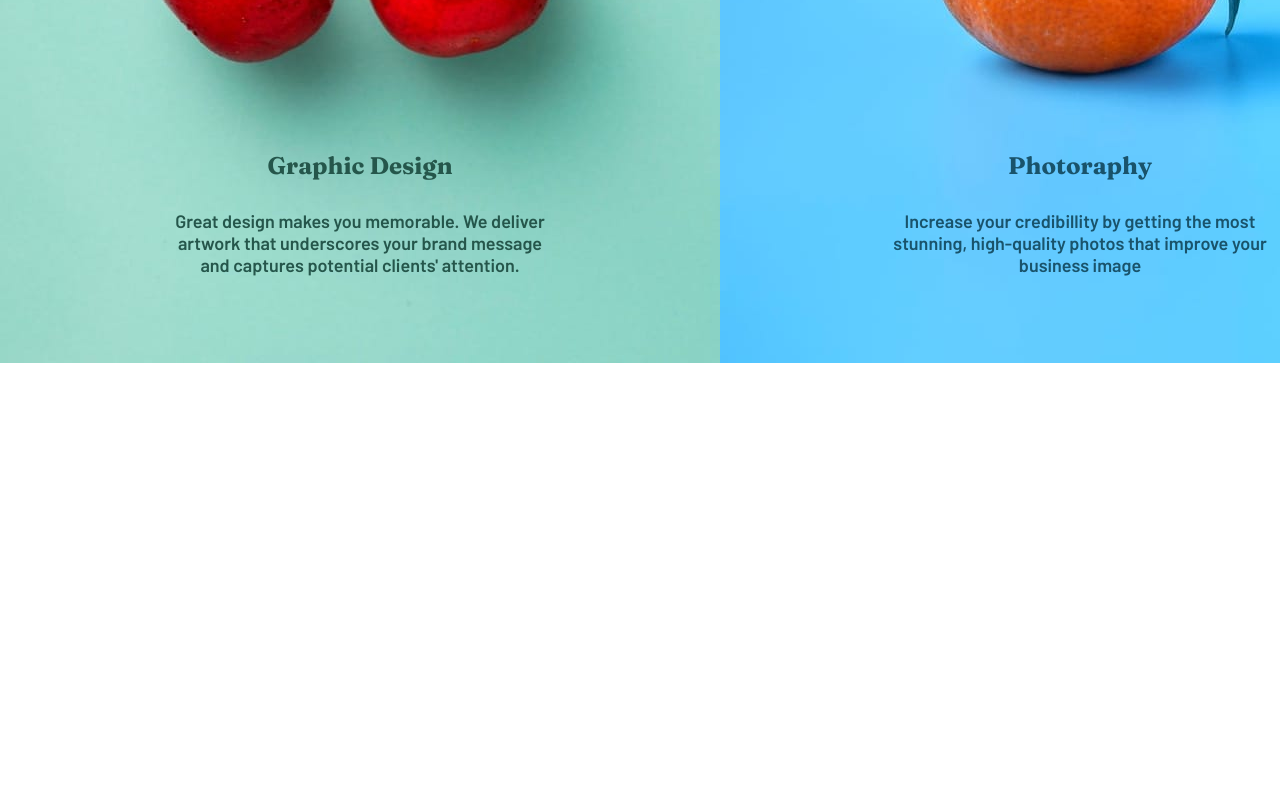
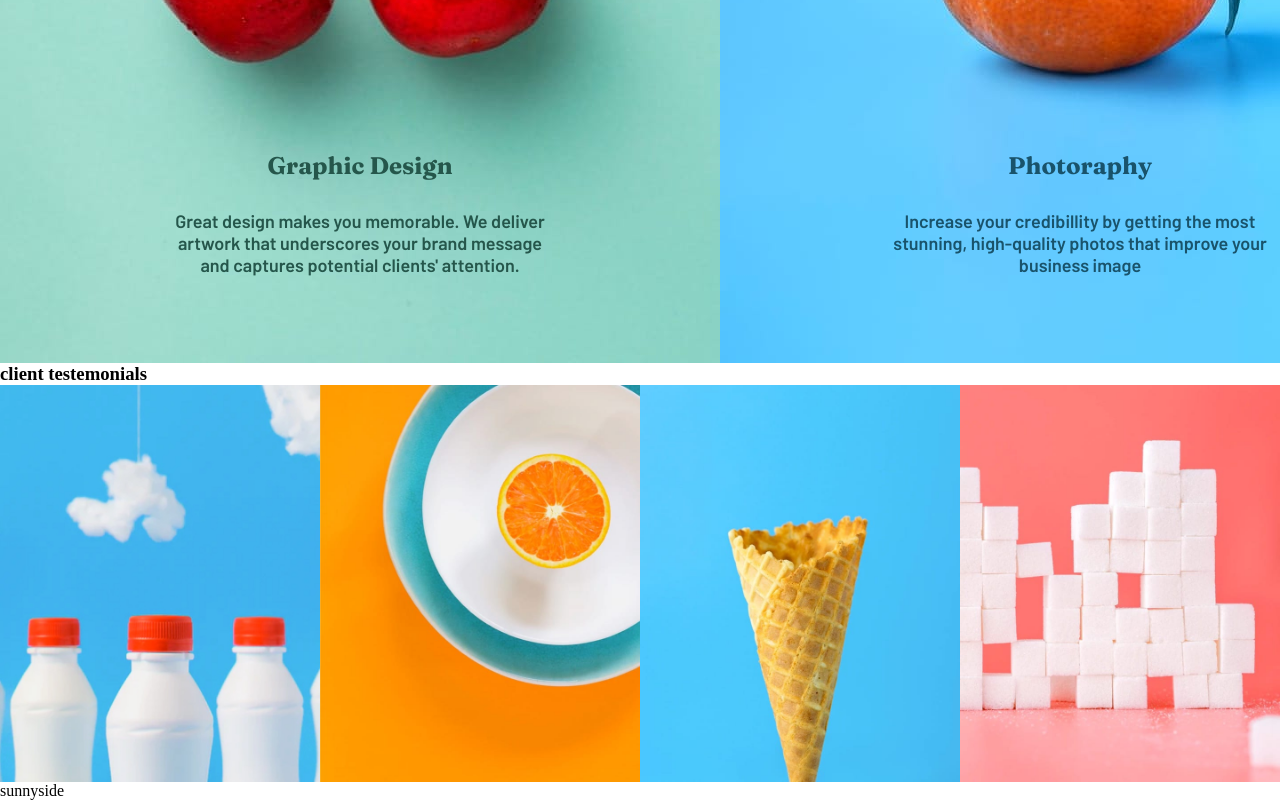
Before and after one commit to Avvensome/sunnyside-agency, a React (Create React App) app: page / in a window 1280 px wide. Shown: the part 2148-2948 px from the top of the page. Before the commit the page ends 2511 px from the top, so only its background shows below. Built offline with nearby package versions, Linux system fonts and the light colour scheme.

Commit message:
finish desktop gallery section

```diff
--- a/src/App.js
+++ b/src/App.js
@@ -64,6 +64,35 @@ function App() {
 					}
 				/>
 			</main>
+			<section className="testemonials">
+				<h3>client testemonials</h3>
+				<div className="testemonial-container"></div>
+			</section>
+			<section className="gallery">
+				<PictureWithOptionalText
+					srcDesktop={`images/desktop/image-gallery-milkbottles.jpg`}
+					srcMobile={`images/mobile/image-gallery-milkbottles.jpg`}
+					alt="milk bottles"
+				/>
+				<PictureWithOptionalText
+					srcDesktop={`images/desktop/image-gallery-orange.jpg`}
+					srcMobile={`images/mobile/image-gallery-orange.jpg`}
+					alt="orange"
+				/>
+				<PictureWithOptionalText
+					srcDesktop={`images/desktop/image-gallery-cone.jpg`}
+					srcMobile={`images/mobile/image-gallery-cone.jpg`}
+					alt="cone"
+				/>
+				<PictureWithOptionalText
+					srcDesktop={`images/desktop/image-gallery-sugarcubes.jpg`}
+					srcMobile={`images/mobile/image-gallery-sugarcubes.jpg`}
+					alt="sugar cubes"
+				/>
+			</section>
+			<footer>
+				<p>sunnyside</p>
+			</footer>
 		</>
 	);
 }
--- a/src/index.css
+++ b/src/index.css
@@ -113,12 +113,16 @@ main {
 	margin-top: 30px;
 	width: 390px;
 }
-/* .info-container span::before {
-	content: "";
-	position: absolute;
-	bottom: -2px;
-	left: -5px;
-	width: 130px;
-	height: 4px;
-	background-color: hsl(51, 100%, 49%);
-} */
+/* Testemonials */
+/* Gallery */
+.gallery {
+	display: grid;
+	grid-template-columns: 1fr 1fr 1fr 1fr;
+	gap: 0px 0px;
+}
+.gallery img {
+	width: 100%;
+	height: 100%;
+	object-fit: cover;
+}
+/* Footer */
```
